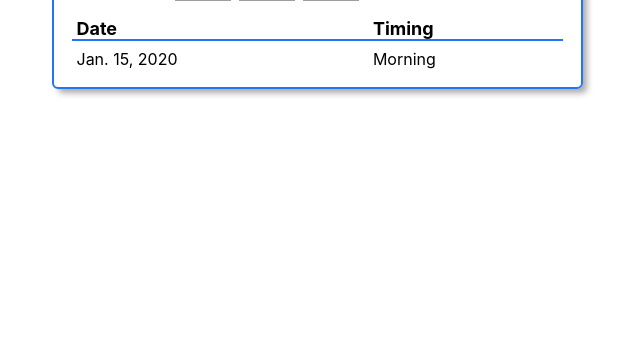
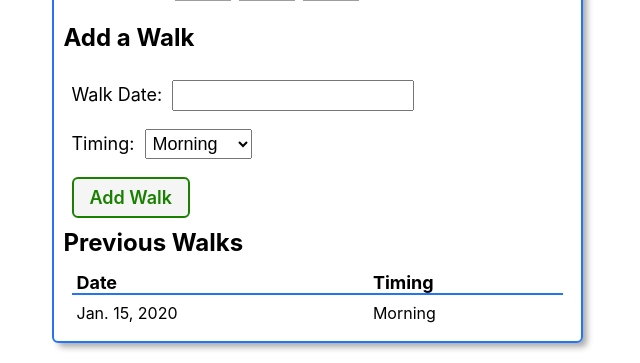
Before and after one commit to cmpacheco23/finch-collector, a Django app: page /dogs/1 in a window 1280 px wide. Shown: the part 480-843 px from the top of the page, without its empty margins (323-963 px from the left). Before the commit the page ends 576 px from the top, so only its background shows below. Run offline with Django 4.2, Linux system fonts and the light colour scheme; tables that the repository leaves empty hold one stand-in row (values such as "Sample post"); grey boxes are pictures that could not be loaded.

Commit message:
customize form for walks

```diff
--- /dev/null
+++ b/main_app/forms.py
@@ -0,0 +1,7 @@
+from django.forms import ModelForm
+from .models import Walk
+
+class WalkForm(ModelForm):
+  class Meta:
+    model = Walk
+    fields = ['date', 'timing']
--- a/main_app/templates/dogs/detail.html
+++ b/main_app/templates/dogs/detail.html
@@ -50,6 +50,13 @@
       alt="A kabob of kittens"
       />
     </div>
+    <h3>Add a Walk</h3>
+    <form method="post" class="subsection-content" autocomplete="off">
+      {% csrf_token %}
+      {{ walk_form.as_p }}
+      <button type="submit" class="btn submit">Add Walk</button>
+    </form>
+    <h3>Previous Walks</h3>
     <table>
       <thead>
         <tr><th>Date</th><th>Timing</th></tr>
--- a/main_app/views.py
+++ b/main_app/views.py
@@ -2,6 +2,7 @@ from django.shortcuts import render
 from django.views.generic.edit import CreateView, UpdateView, DeleteView
 
 from .models import Dog
+from .forms import WalkForm
 # Add the following import
 
 # Define the home view
@@ -16,7 +17,8 @@ def dog_index(request):
 
 def dog_detail(request, dog_id):
   dog = Dog.objects.get(id=dog_id)
-  return render(request, 'dogs/detail.html', {'dog': dog})
+  walk_form = WalkForm()
+  return render(request, 'dogs/detail.html', {'dog': dog, 'walk_form': walk_form})
 
 class DogCreate(CreateView):
   model = Dog
```
Lines whose indentation alone changed are shown as unchanged.
